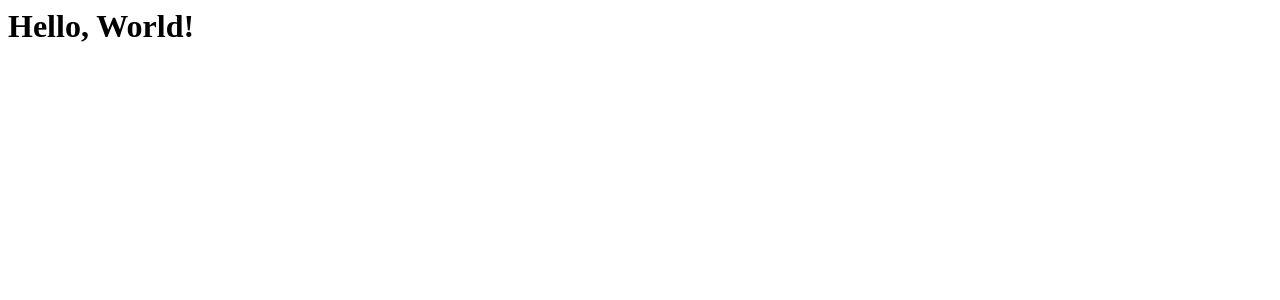
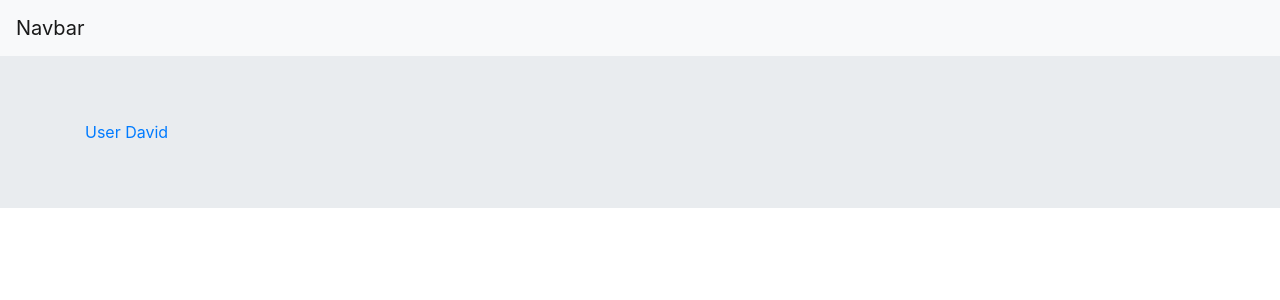
Before and after one commit to dvrg/flask-web-development, a Flask app: page / in a window 1280 px wide. Shown: the top 300 px of the page. Run offline with Flask 2, Linux system fonts and the light colour scheme; some libraries are stand-ins or nearby versions.

Commit message:
1.3.4 Link

```diff
--- a/app.py
+++ b/app.py
@@ -4,7 +4,7 @@ app = Flask(__name__)
 
 @app.route('/')
 def index():
-    return '<h1>Hello, World!</h1>'
+    return render_template('index.html')
 
 @app.route('/user/<name>')
 def user(name):
--- /dev/null
+++ b/templates/index.html
@@ -0,0 +1,10 @@
+{% extends 'base.html' %}
+{% block title %}Index{% endblock %}
+
+{% block content %}
+<div class="jumbotron jumbotron-fluid">
+    <div class="container">
+        <a href="{{ url_for('user', name='David')}}">User David</a>
+    </div>
+</div>
+{% endblock %}
--- a/templates/navbar.html
+++ b/templates/navbar.html
@@ -1,3 +1,3 @@
 <nav class="navbar navbar-light bg-light">
-    <a class="navbar-brand" href="#">Navbar</a>
+    <a class="navbar-brand" href="{{ url_for('index')}}">Navbar</a>
 </nav>
```
